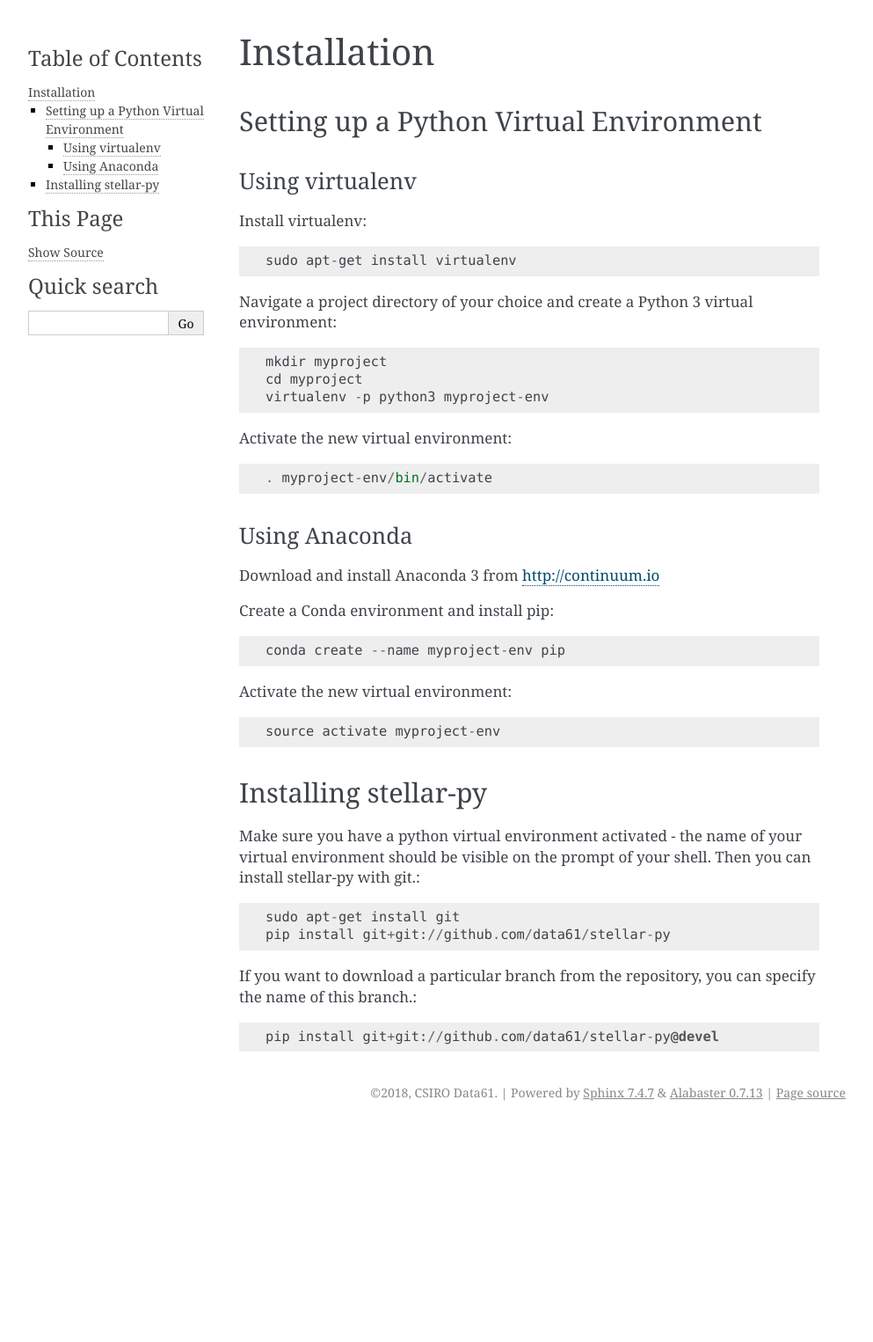
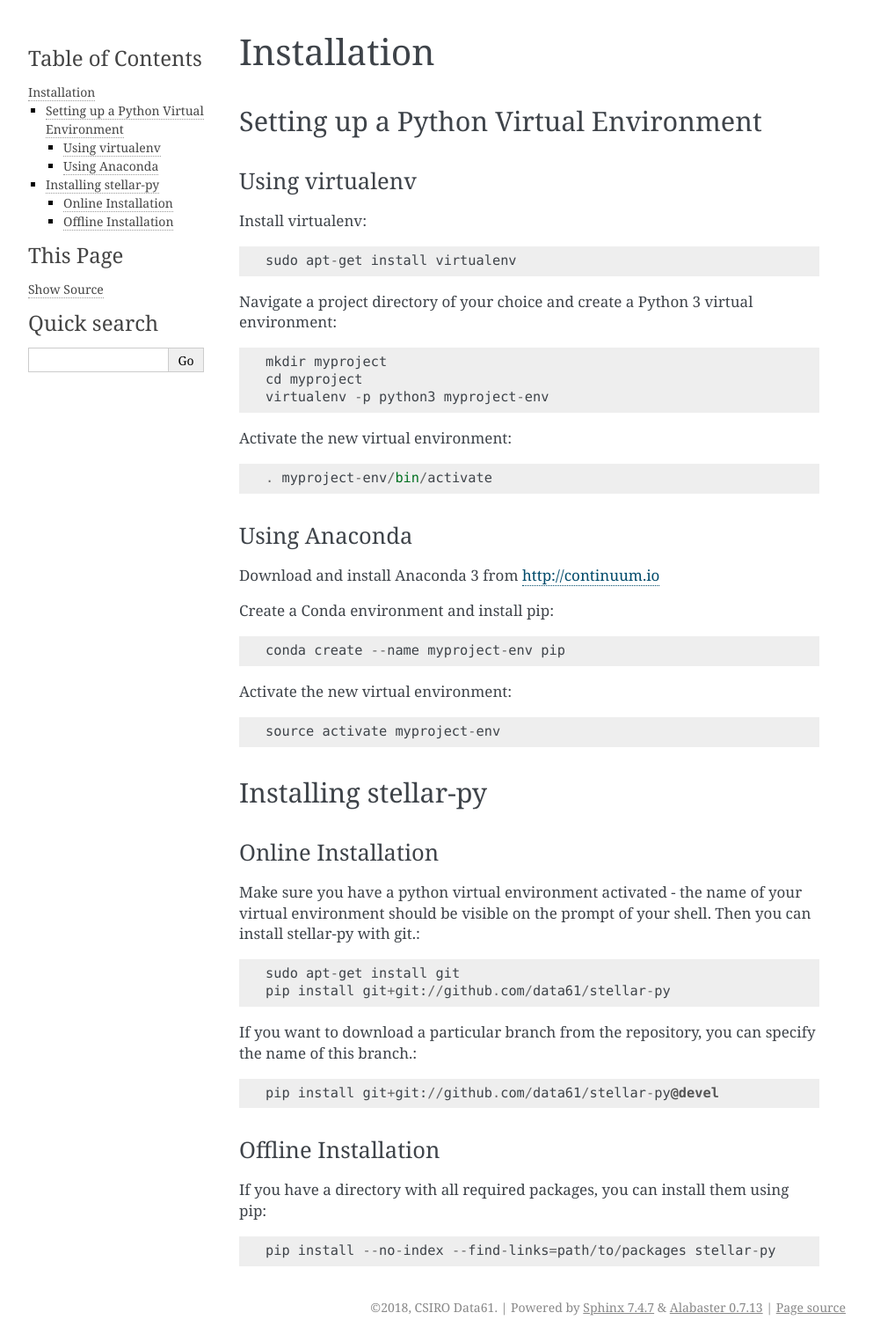
Before and after one commit to seanli3/stellar-py, a Sphinx documentation site: the page built from docs/source/installation.rst, in a window 1280 px wide. Shown: the whole page at 88% size, without its empty margins (148-1141 px from the left). Built offline with Sphinx 7.4.7, drawn with Linux system fonts in a browser that asks for light colours; before the commit the page ends 1281 px from its top, so only the background shows below that.

Commit message:
Added offline installation instructions

```diff
--- a/docs/source/installation.rst
+++ b/docs/source/installation.rst
@@ -38,6 +38,9 @@ Activate the new virtual environment::
 Installing stellar-py
 =====================
 
+Online Installation
+-------------------
+
 Make sure you have a python virtual environment activated - the name of your virtual environment should be visible on the prompt of your shell. Then you can install stellar-py with git.::
 
     sudo apt-get install git
@@ -46,3 +49,10 @@ Make sure you have a python virtual environment activated - the name of your vir
 If you want to download a particular branch from the repository, you can specify the name of this branch.::
 
     pip install git+git://github.com/data61/stellar-py@devel
+
+Offline Installation
+--------------------
+
+If you have a directory with all required packages, you can install them using pip::
+
+    pip install --no-index --find-links=path/to/packages stellar-py
```
